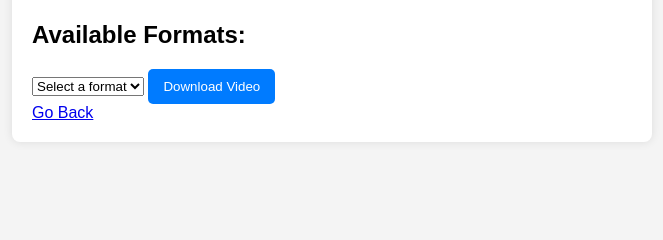
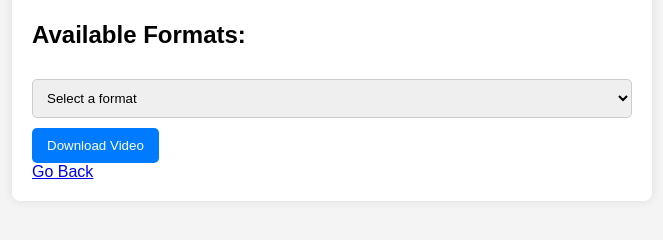
Before and after one commit to Sengkue/download-videos, a Flask app: template templates/check.html in a window 1280 px wide. Shown: the part 137-377 px from the top of the page, without its empty margins (308-971 px from the left). Run offline with Flask 3, Linux system fonts and the light colour scheme; the template is opened without the code that fills it, so the values that code supplies are empty.

Commit message:
commit Wed 10/09/2024 20:48:45.19

```diff
--- a/static/styles.css
+++ b/static/styles.css
@@ -18,6 +18,10 @@ h1 {
     color: #333;
 }
 
+h2 {
+    margin-top: 20px;
+}
+
 button {
     background-color: #007bff;
     color: white;
@@ -30,3 +34,11 @@ button {
 button:hover {
     background-color: #0056b3;
 }
+
+select {
+    width: 100%;
+    padding: 10px;
+    margin: 10px 0;
+    border: 1px solid #ccc;
+    border-radius: 5px;
+}
```
